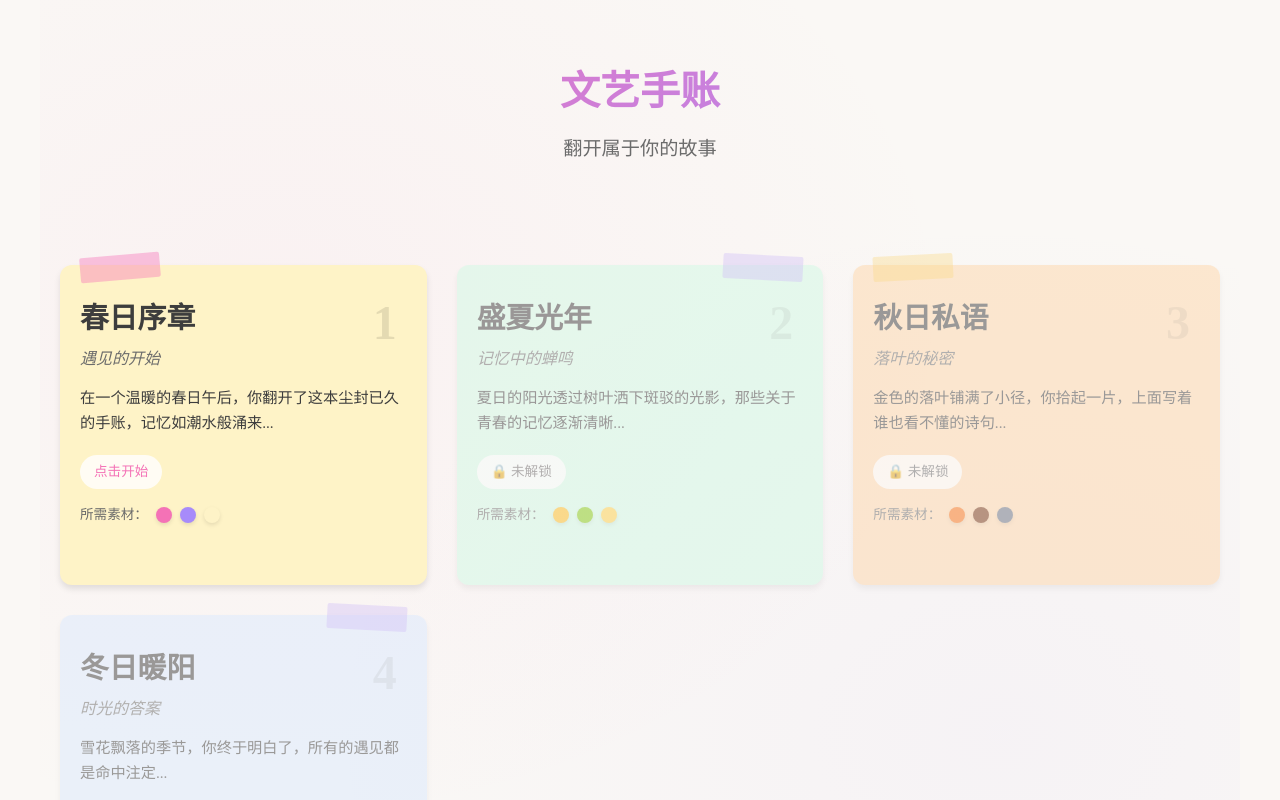
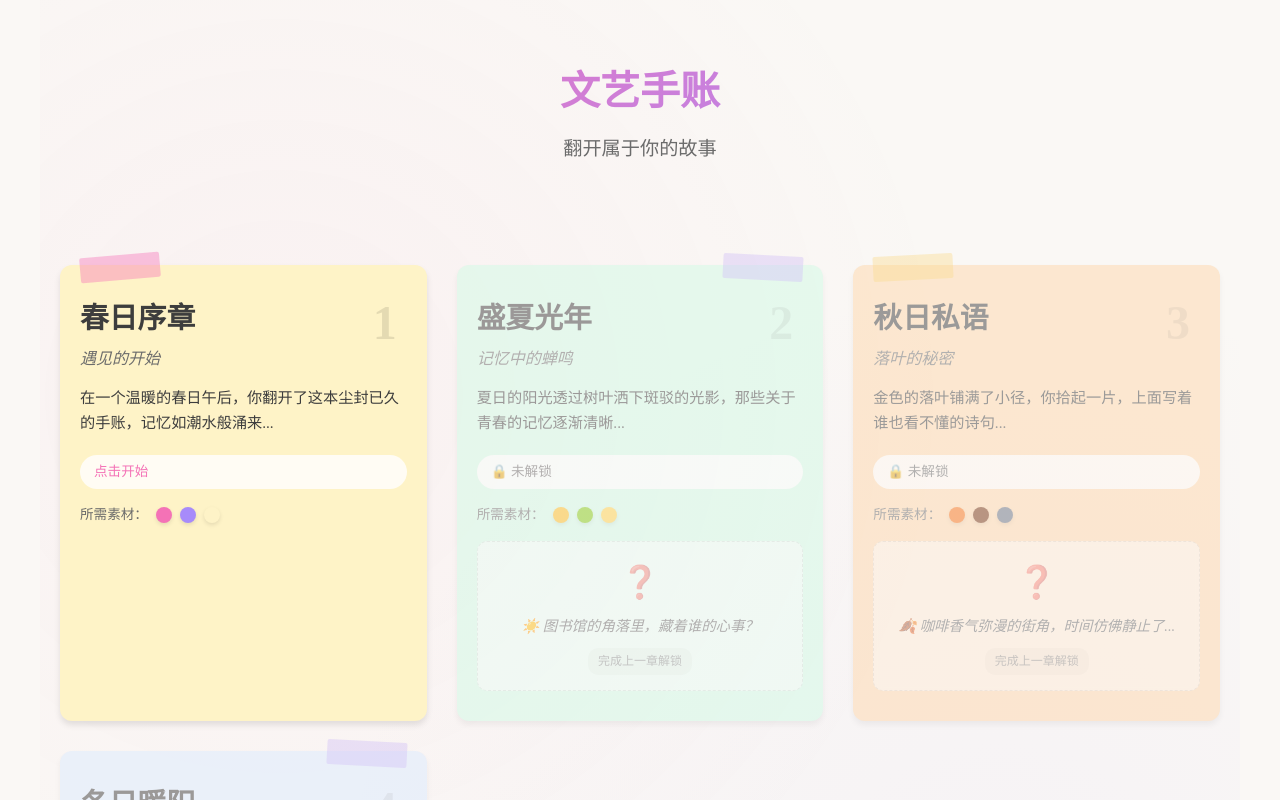
Before and after one commit to candy-ym-ouo/wt-4, a Vue app: page /chapter-select in a window 1280 px wide. Built offline with nearby package versions, Linux system fonts and the light colour scheme; a web font is replaced by a local one; what vue-konva would draw is missing.

Commit message:
.762387122371900:938fd1dac5dda592b9131d84326f0696_6a34c8fe26388c0107eabc0d.6a34c90026388c0107eabc12.6a34c900f1738d20eb6f367e:Trae CN.T(2026/6/19 12:43:44)

```diff
--- a/src/data/chapters.json
+++ b/src/data/chapters.json
@@ -4,6 +4,7 @@
     "title": "春日序章",
     "subtitle": "遇见的开始",
     "description": "在一个温暖的春日午后，你翻开了这本尘封已久的手账，记忆如潮水般涌来...",
+    "teaser": "🌸 樱花飞舞的季节，是谁在树下微笑？",
     "background": "#fef3c7",
     "unlocked": true,
     "requiredMaterials": ["flower", "butterfly", "letter"],
@@ -15,6 +16,7 @@
     "title": "盛夏光年",
     "subtitle": "记忆中的蝉鸣",
     "description": "夏日的阳光透过树叶洒下斑驳的光影，那些关于青春的记忆逐渐清晰...",
+    "teaser": "☀️ 图书馆的角落里，藏着谁的心事？",
     "background": "#d1fae5",
     "unlocked": false,
     "requiredMaterials": ["sun", "cicada", "book"],
@@ -26,6 +28,7 @@
     "title": "秋日私语",
     "subtitle": "落叶的秘密",
     "description": "金色的落叶铺满了小径，你拾起一片，上面写着谁也看不懂的诗句...",
+    "teaser": "🍂 咖啡香气弥漫的街角，时间仿佛静止了...",
     "background": "#fed7aa",
     "unlocked": false,
     "requiredMaterials": ["leaf", "coffee", "watch"],
@@ -37,6 +40,7 @@
     "title": "冬日暖阳",
     "subtitle": "时光的答案",
     "description": "雪花飘落的季节，你终于明白了，所有的遇见都是命中注定...",
+    "teaser": "❄️ 初雪飘落的那天，所有的答案都会揭晓...",
     "background": "#dbeafe",
     "unlocked": false,
     "requiredMaterials": ["snowflake", "scarf", "heart"],
--- a/src/stores/gameStore.js
+++ b/src/stores/gameStore.js
@@ -925,6 +925,92 @@ export const useGameStore = defineStore('game', () => {
     return chapterScoreData.value[chapterId] || null
   }
 
+  const getChapterTotalCombos = (chapterId) => {
+    const chapter = getChapterById(chapterId)
+    if (!chapter) return 0
+    let count = 0
+    chapter.scenes.forEach(sceneId => {
+      const scene = scenes.value[sceneId]
+      if (scene?.materialCombos) {
+        count += scene.materialCombos.length
+      }
+    })
+    return count
+  }
+
+  const getChapterTriggeredCombos = (chapterId) => {
+    const scoreData = chapterScoreData.value[chapterId]
+    if (!scoreData?.allCombos) return 0
+    return scoreData.allCombos.filter(c => c.triggered).length
+  }
+
+  const getChapterTotalHiddenDialogues = (chapterId) => {
+    const chapter = getChapterById(chapterId)
+    if (!chapter) return 0
+    let count = 0
+    chapter.scenes.forEach(sceneId => {
+      const scene = scenes.value[sceneId]
+      if (scene?.materialCombos) {
+        scene.materialCombos.forEach(combo => {
+          if (combo.hiddenDialogue) count++
+        })
+      }
+    })
+    return count
+  }
+
+  const getChapterTriggeredHiddenDialogues = (chapterId) => {
+    const scoreData = chapterScoreData.value[chapterId]
+    if (!scoreData?.allCombos) return 0
+    return scoreData.allCombos.filter(c => c.triggered && c.hasHiddenDialogue).length
+  }
+
+  const getChapterCompletion = (chapterId) => {
+    const totalCombos = getChapterTotalCombos(chapterId)
+    if (totalCombos === 0) return 0
+    const triggeredCombos = getChapterTriggeredCombos(chapterId)
+    return Math.round((triggeredCombos / totalCombos) * 100)
+  }
+
+  const getChapterUncollectedCombos = (chapterId) => {
+    const scoreData = chapterScoreData.value[chapterId]
+    if (!scoreData?.allCombos) {
+      const chapter = getChapterById(chapterId)
+      if (!chapter) return []
+      const allCombos = []
+      chapter.scenes.forEach(sceneId => {
+        const scene = scenes.value[sceneId]
+        if (scene?.materialCombos) {
+          scene.materialCombos.forEach(combo => {
+            allCombos.push({
+              id: combo.id,
+              name: combo.name,
+              description: combo.description,
+              hasHiddenDialogue: !!combo.hiddenDialogue,
+              sceneId
+            })
+          })
+        }
+      })
+      return allCombos
+    }
+    return scoreData.allCombos.filter(c => !c.triggered).map(c => ({
+      id: c.id,
+      name: c.name,
+      description: c.description,
+      hasHiddenDialogue: c.hasHiddenDialogue,
+      sceneId: c.sceneId
+    }))
+  }
+
+  const getChapterCollectedHint = (chapterId) => {
+    const total = getChapterTotalCombos(chapterId)
+    const triggered = getChapterTriggeredCombos(chapterId)
+    const uncollected = total - triggered
+    if (uncollected === 0) return null
+    return uncollected
+  }
+
   const backupSaveSlots = () => {
     try {
       const backup = {
@@ -1265,6 +1351,13 @@ export const useGameStore = defineStore('game', () => {
     rollbackToChapterStart,
     deleteChapterSnapshot,
     getChapterScoreDetail,
+    getChapterTotalCombos,
+    getChapterTriggeredCombos,
+    getChapterTotalHiddenDialogues,
+    getChapterTriggeredHiddenDialogues,
+    getChapterCompletion,
+    getChapterUncollectedCombos,
+    getChapterCollectedHint,
     saveChapterScoreData,
     loadChapterScoreData,
     backupSaveSlots,
--- a/src/views/ChapterSelect.vue
+++ b/src/views/ChapterSelect.vue
@@ -56,6 +56,44 @@
 
           <div v-if="hasChapterSnapshot(chapter.id)" class="chapter-progress">
             <span class="progress-indicator">📌 有存档点</span>
+          </div>
+
+          <div v-if="isChapterCompleted(chapter.id)" class="chapter-completion">
+            <div class="completion-header">
+              <span class="completion-label">收集进度</span>
+              <span class="completion-percent">{{ getChapterCompletion(chapter.id) }}%</span>
+            </div>
+            <div class="completion-bar">
+              <div
+                class="completion-fill"
+                :style="{ width: getChapterCompletion(chapter.id) + '%' }"
+              ></div>
+            </div>
+            <div class="completion-stats">
+              <span class="stat-badge">
+                ✨ {{ getChapterTriggeredCombos(chapter.id) }}/{{ getChapterTotalCombos(chapter.id) }} 组合
+              </span>
+              <span class="stat-badge">
+                💬 {{ getChapterTriggeredHiddenDialogues(chapter.id) }}/{{ getChapterTotalHiddenDialogues(chapter.id) }} 隐藏对话
+              </span>
+            </div>
+            <div v-if="getChapterCollectedHint(chapter.id)" class="uncollected-hint">
+              <span class="hint-icon">🔍</span>
+              <span class="hint-text">
+                还有 {{ getChapterCollectedHint(chapter.id) }} 个隐藏组合等你发现
+              </span>
+            </div>
+            <div v-else class="completed-badge">
+              🏆 完美通关
+            </div>
+          </div>
+
+          <div v-else-if="!isChapterUnlocked(chapter.id)" class="chapter-teaser">
+            <div class="teaser-icon">❓</div>
+            <p class="teaser-text">{{ chapter.teaser }}</p>
+            <div class="teaser-unlock-hint">
+              完成上一章解锁
+            </div>
           </div>
         </div>
       </div>
@@ -180,6 +218,30 @@ const hasChapterSnapshot = (chapterId) => {
 
 const hasChapterScoreData = (chapterId) => {
   return !!gameStore.getChapterScoreDetail(chapterId)
+}
+
+const getChapterCompletion = (chapterId) => {
+  return gameStore.getChapterCompletion(chapterId)
+}
+
+const getChapterTotalCombos = (chapterId) => {
+  return gameStore.getChapterTotalCombos(chapterId)
+}
+
+const getChapterTriggeredCombos = (chapterId) => {
+  return gameStore.getChapterTriggeredCombos(chapterId)
+}
+
+const getChapterTotalHiddenDialogues = (chapterId) => {
+  return gameStore.getChapterTotalHiddenDialogues(chapterId)
+}
+
+const getChapterTriggeredHiddenDialogues = (chapterId) => {
+  return gameStore.getChapterTriggeredHiddenDialogues(chapterId)
+}
+
+const getChapterCollectedHint = (chapterId) => {
+  return gameStore.getChapterCollectedHint(chapterId)
 }
 
 const viewScoreDetail = (chapterId) => {
@@ -322,8 +384,10 @@ onMounted(() => {
   padding: 30px 20px;
   cursor: pointer;
   transition: all 0.3s ease;
-  min-height: 320px;
+  min-height: 420px;
   box-shadow: var(--shadow-md);
+  display: flex;
+  flex-direction: column;
 }
 
 .chapter-card:hover {
@@ -338,6 +402,9 @@ onMounted(() => {
 .chapter-content {
   position: relative;
   z-index: 1;
+  flex: 1;
+  display: flex;
+  flex-direction: column;
 }
 
 .chapter-number {
@@ -442,6 +509,135 @@ onMounted(() => {
   border-radius: 12px;
   font-size: 0.75rem;
   font-weight: 500;
+}
+
+.chapter-completion {
+  margin-top: 15px;
+  padding: 12px;
+  background: rgba(255, 255, 255, 0.7);
+  border-radius: 10px;
+  backdrop-filter: blur(5px);
+}
+
+.completion-header {
+  display: flex;
+  justify-content: space-between;
+  align-items: center;
+  margin-bottom: 8px;
+}
+
+.completion-label {
+  font-size: 0.8rem;
+  color: var(--text-secondary);
+  font-weight: 500;
+}
+
+.completion-percent {
+  font-size: 0.9rem;
+  font-weight: bold;
+  color: var(--accent-purple);
+}
+
+.completion-bar {
+  width: 100%;
+  height: 8px;
+  background: rgba(0, 0, 0, 0.1);
+  border-radius: 4px;
+  overflow: hidden;
+  margin-bottom: 10px;
+}
+
+.completion-fill {
+  height: 100%;
+  background: linear-gradient(90deg, var(--accent-pink), var(--accent-purple));
+  border-radius: 4px;
+  transition: width 0.5s ease;
+}
+
+.completion-stats {
+  display: flex;
+  gap: 8px;
+  flex-wrap: wrap;
+  margin-bottom: 10px;
+}
+
+.stat-badge {
+  display: inline-block;
+  padding: 3px 8px;
+  background: rgba(167, 139, 250, 0.15);
+  color: var(--accent-purple);
+  border-radius: 10px;
+  font-size: 0.75rem;
+  font-weight: 500;
+}
+
+.uncollected-hint {
+  display: flex;
+  align-items: center;
+  gap: 6px;
+  padding: 6px 10px;
+  background: rgba(245, 158, 11, 0.15);
+  border-radius: 8px;
+  animation: pulse-hint 2s ease-in-out infinite;
+}
+
+@keyframes pulse-hint {
+  0%, 100% { opacity: 1; }
+  50% { opacity: 0.7; }
+}
+
+.hint-icon {
+  font-size: 0.9rem;
+}
+
+.hint-text {
+  font-size: 0.75rem;
+  color: #d97706;
+  font-weight: 500;
+}
+
+.completed-badge {
+  text-align: center;
+  padding: 6px 10px;
+  background: linear-gradient(135deg, rgba(16, 185, 129, 0.15), rgba(5, 150, 105, 0.15));
+  color: #059669;
+  border-radius: 8px;
+  font-size: 0.85rem;
+  font-weight: bold;
+}
+
+.chapter-teaser {
+  margin-top: 15px;
+  padding: 15px;
+  background: rgba(255, 255, 255, 0.5);
+  border-radius: 10px;
+  text-align: center;
+  backdrop-filter: blur(5px);
+  border: 1px dashed rgba(0, 0, 0, 0.1);
+}
+
+.teaser-icon {
+  font-size: 2rem;
+  margin-bottom: 8px;
+  opacity: 0.6;
+}
+
+.teaser-text {
+  font-size: 0.9rem;
+  color: var(--text-secondary);
+  font-style: italic;
+  line-height: 1.5;
+  margin-bottom: 10px;
+}
+
+.teaser-unlock-hint {
+  font-size: 0.75rem;
+  color: var(--text-secondary);
+  opacity: 0.7;
+  padding: 4px 10px;
+  background: rgba(0, 0, 0, 0.05);
+  border-radius: 10px;
+  display: inline-block;
 }
 
 .actions {
```
